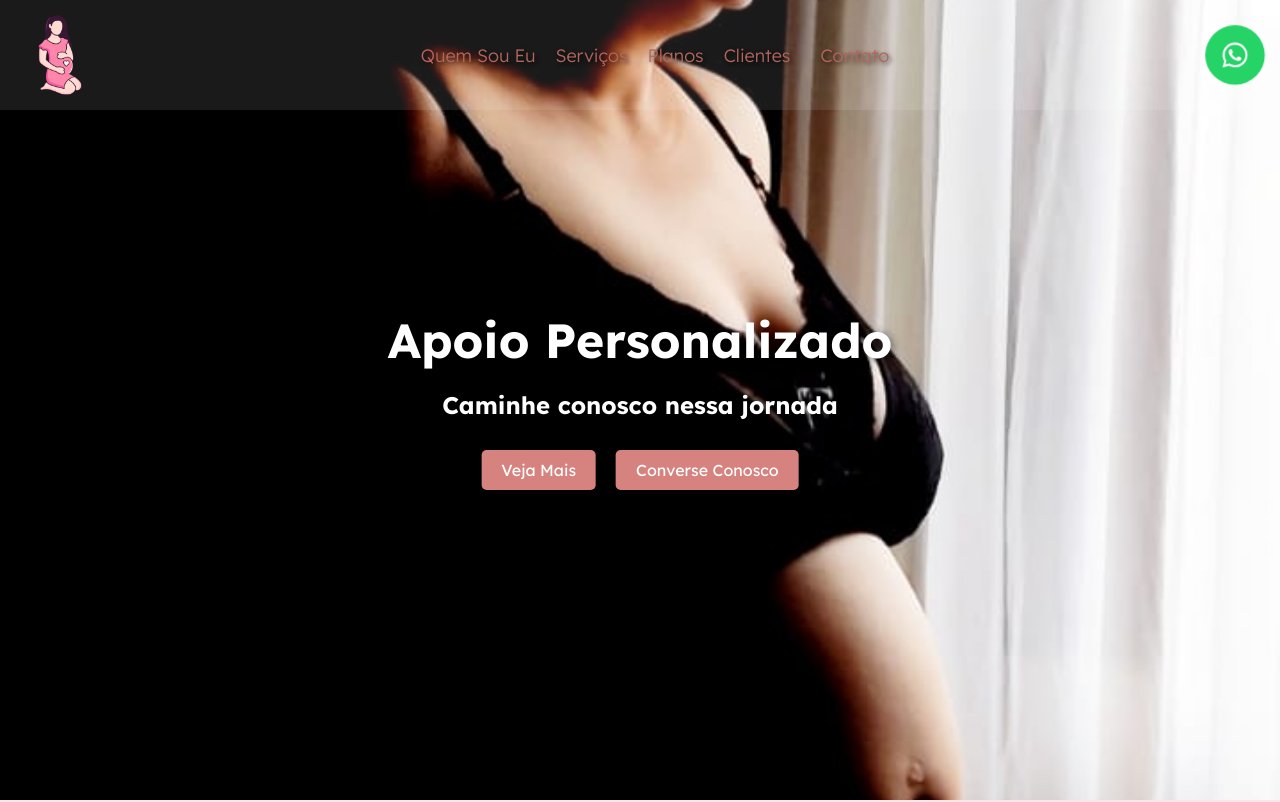
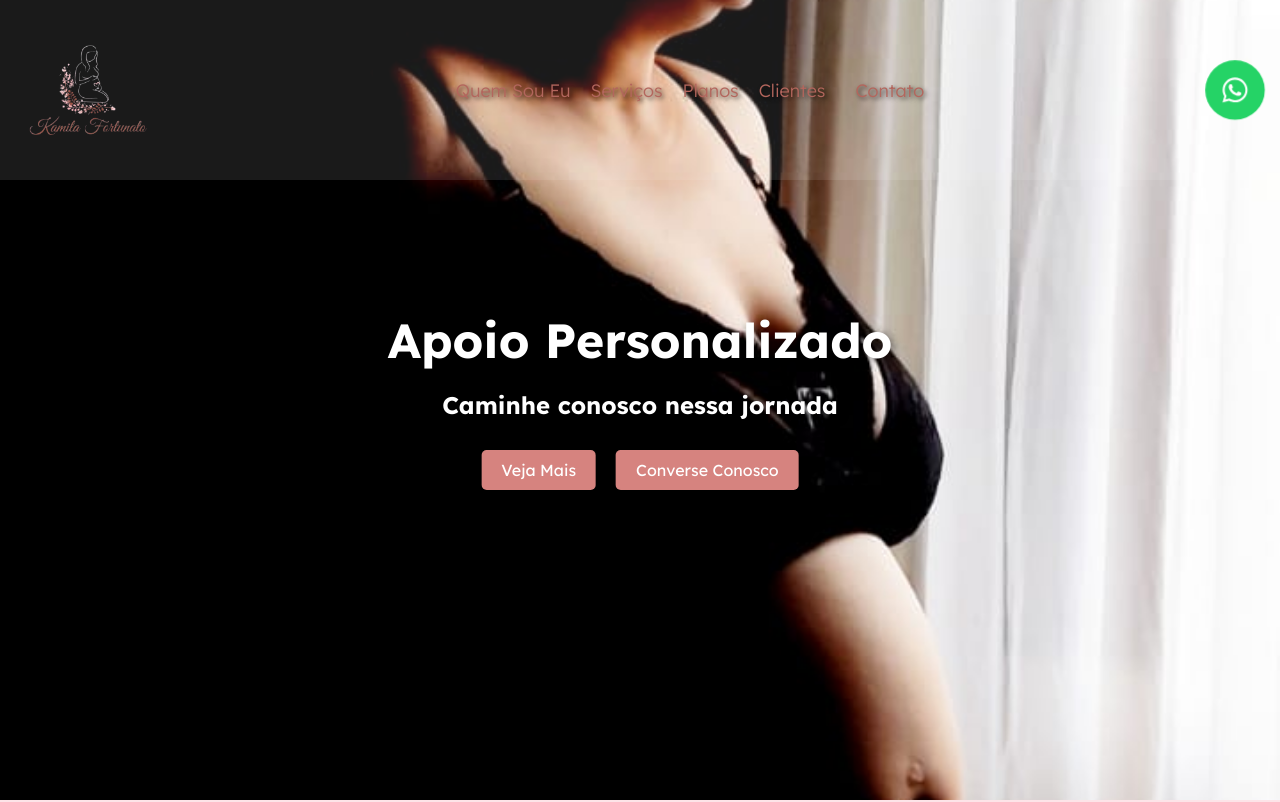
Before and after one commit to Luanecarol/doula-ladingpage, a React (Vite) app: page / in a window 1280 px wide. Shown: the top 802 px of the page. Built offline with nearby package versions, Linux system fonts and the light colour scheme; a web font is replaced by a local one.

Commit message:
feat:"add links"

```diff
--- a/src/components/Footer.jsx
+++ b/src/components/Footer.jsx
@@ -71,7 +71,7 @@ const Footer = () => {
       </BrandSubtitle>
       <ContactContainer>
         <a
-          href="https://www.instagram.com/doula_kamila"
+          href="https://www.instagram.com/o_cantinhodadoula/"
           target="_blank"
           rel="noopener noreferrer"
           title="Instagram"
@@ -82,7 +82,7 @@ const Footer = () => {
             style={{ width: "32px", height: "32px" }}
           />
         </a>
-        <a href="mailto:doula@example.com" title="Enviar Email">
+        <a href="kamila_nutri.doula@hotmail.com" title="Enviar Email">
           <img
             src="/email.png"
             alt="Email"
@@ -90,7 +90,7 @@ const Footer = () => {
           />
         </a>
         <a
-          href="https://wa.me/123456789"
+          href="https://wa.me/11954402939"
           target="_blank"
           rel="noopener noreferrer"
           title="WhatsApp"
--- a/src/components/Header.jsx
+++ b/src/components/Header.jsx
@@ -1,6 +1,6 @@
 import React, { useState, useEffect } from "react";
 import styled, { keyframes } from "styled-components";
-import logo from "./../assets/logo.png";
+import logo from "./../../public/perfil.jpeg";
 import { FaWhatsapp } from "react-icons/fa";
 
 const pulse = keyframes`
@@ -38,10 +38,10 @@ const ContainerLogo = styled.div`
 `;
 
 const Logo = styled.img`
-  width: 80px;
+  width: 150px;
 
   @media (max-width: 768px) {
-    width: 20px;
+    width: 60px;
   }
 `;
 
@@ -166,7 +166,7 @@ const Header = () => {
       </Nav>
 
       <WhatsappButton
-        href="https://wa.me/5551999999999"
+        href="https://wa.me/11954402939"
         target="_blank"
         aria-label="Entre em contato pelo WhatsApp"
       >
```
